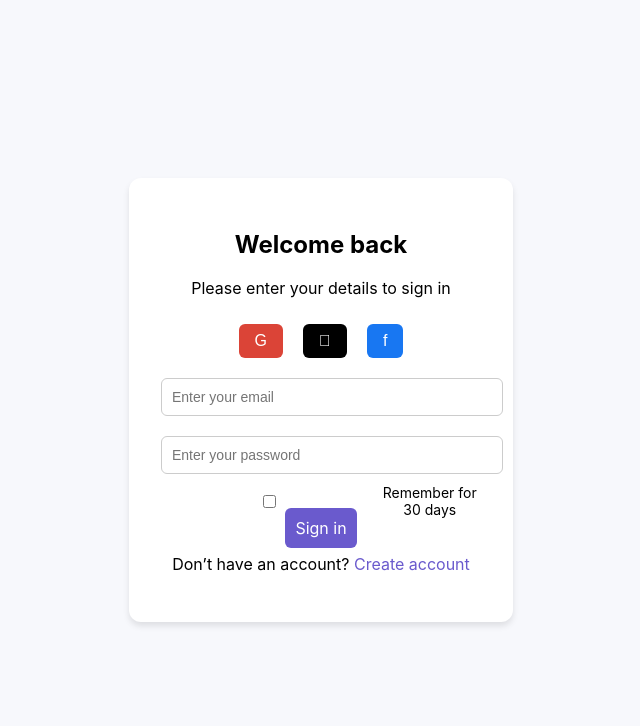
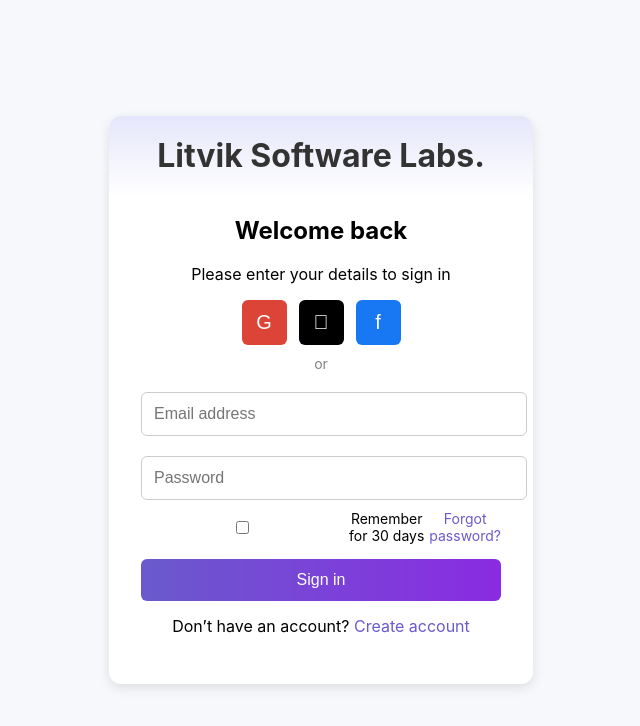
Before and after one commit to StephanBegins/MarketingTeamTrack, a React (Create React App) app: page / in a window 1280 px wide. Shown: the top 726 px of the page, without its empty margins (319-959 px from the left). Built offline with nearby package versions, Linux system fonts and the light colour scheme.

Commit message:
login page work done 2

```diff
--- a/src/App.js
+++ b/src/App.js
@@ -3,29 +3,48 @@ import { BrowserRouter as Router, Route, Routes, Navigate } from "react-router-d
 import Home from "./pages/Home";
 import Tasks from "./pages/Tasks";
 import Reports from "./pages/Reports";
-import Login from "./pages/Login"; // Import Login Page
+import Login from "./pages/Login";
 import Header from "./components/Header";
 import Sidebar from "./components/Sidebar";
 import "./App.css";
 
+function ProtectedLayout({ children }) {
+  return (
+    <>
+      <Header />
+      <div className="app-container">
+        <Sidebar />
+        <div className="content">{children}</div>
+      </div>
+    </>
+  );
+}
+
 function App() {
-  const isAuthenticated = localStorage.getItem("isAuthenticated");
+  const isAuthenticated = localStorage.getItem("isAuthenticated") === "true"; // Convert string to boolean
 
   return (
     <Router>
-      {isAuthenticated && <Header />}
-      <div className="app-container">
-        {isAuthenticated && <Sidebar />}
-        <Routes>
-          {/* Login Route (Redirects if already authenticated) */}
-          <Route path="/" element={isAuthenticated ? <Navigate to="/home" /> : <Login />} />
+      <Routes>
+        {/* Public Route */}
+        <Route path="/" element={<Login />} />
 
-          {/* Protected Routes (Only accessible when logged in) */}
-          <Route path="/home" element={isAuthenticated ? <Home /> : <Navigate to="/" />} />
-          <Route path="/tasks" element={isAuthenticated ? <Tasks /> : <Navigate to="/" />} />
-          <Route path="/reports" element={isAuthenticated ? <Reports /> : <Navigate to="/" />} />
-        </Routes>
-      </div>
+        {/* Protected Routes Wrapped Inside Layout */}
+        {isAuthenticated ? (
+          <>
+            <Route path="/home" element={<ProtectedLayout><Home /></ProtectedLayout>} />
+            <Route path="/tasks" element={<ProtectedLayout><Tasks /></ProtectedLayout>} />
+            <Route path="/reports" element={<ProtectedLayout><Reports /></ProtectedLayout>} />
+          </>
+        ) : (
+          // Redirect to login if not authenticated
+          <>
+            <Route path="/home" element={<Navigate to="/" />} />
+            <Route path="/tasks" element={<Navigate to="/" />} />
+            <Route path="/reports" element={<Navigate to="/" />} />
+          </>
+        )}
+      </Routes>
     </Router>
   );
 }
--- a/src/pages/Home.js
+++ b/src/pages/Home.js
@@ -1,7 +1,16 @@
 import React, { useState } from "react";
 import "./Home.css";
+import { useNavigate } from "react-router-dom";
 
 const Home = () => {
+
+  const navigate = useNavigate();
+  // Redirect to login if not authenticated
+  const handleLogout = () => {
+    localStorage.removeItem("isAuthenticated");
+    navigate("/", { replace: true }); // Redirect to login
+  };
+
   // State for new task input (mthdr)
   const [newTask, setNewTask] = useState({
     mthdr_userid: "",
@@ -190,6 +199,7 @@ const Home = () => {
           </table>
         </div>
       )}
+      <button onClick={handleLogout}>Logout</button>
     </div>
   );
 };
--- a/src/pages/Login.css
+++ b/src/pages/Login.css
@@ -1,3 +1,4 @@
+/* Centering the login form */
 .login-container {
     display: flex;
     justify-content: center;
@@ -6,53 +7,114 @@
     background-color: #f7f8fc;
   }
 
+  /* Login Box */
   .login-box {
     background: white;
     padding: 2rem;
     border-radius: 12px;
-  box-shadow: 0 4px 6px rgba(0, 0, 0, 0.1);
+    box-shadow: 0 4px 12px rgba(0, 0, 0, 0.1);
     text-align: center;
-  width: 320px;
+    width: 360px;
+  }
+
+  /* Gradient Header */
+  .gradient-header {
+    background: linear-gradient(180deg, #e5e6fa, white);
+    height: 80px;
+    display: flex;
+    justify-content: center;
+    align-items: center;
+    border-top-left-radius: 12px;
+    border-top-right-radius: 12px;
+    margin: -2rem -2rem 1rem;
+  }
+
+  /* Globe Icon */
+  .globe-icon {
+    width: 40px;
+    height: 40px;
+  }
+
+  /* Social Login Buttons */
+  .social-login {
+    display: flex;
+    justify-content: center;
+    gap: 12px;
   }
 
   .social-login button {
-  margin: 10px;
-  padding: 8px 16px;
+    width: 45px;
+    height: 45px;
     border: none;
     border-radius: 6px;
     cursor: pointer;
-  font-size: 16px;
+    font-size: 20px;
   }
 
   .google { background: #db4437; color: white; }
   .apple { background: black; color: white; }
   .facebook { background: #1877f2; color: white; }
 
+  /* Input Fields */
   form input {
     width: 100%;
-  padding: 10px;
+    padding: 12px;
     margin: 10px 0;
     border: 1px solid #ccc;
     border-radius: 6px;
+    font-size: 16px;
   }
 
-buttonlogin {
+  /* Error Message */
+  .error-message {
+    color: red;
+    font-size: 14px;
+    margin-bottom: 10px;
+  }
+
+  /* Remember me & Forgot Password */
+  .remember {
+    display: flex;
+    justify-content: space-between;
+    align-items: center;
+    font-size: 14px;
+    margin-bottom: 15px;
+  }
+
+  .forgot-password {
+    text-decoration: none;
+    color: #6a5acd;
+  }
+
+  /* Sign-in Button */
+  .login-button {
     width: 100%;
-  padding: 10px;
-  background: #6a5acd;
+    padding: 12px;
+    background: linear-gradient(90deg, #6a5acd, #8a2be2);
     color: white;
     border: none;
     border-radius: 6px;
+    font-size: 16px;
     cursor: pointer;
   }
 
-.remember {
-  display: flex;
-  align-items: center;
-  font-size: 14px;
+  .login-button:hover {
+    background: linear-gradient(90deg, #8a2be2, #6a5acd);
   }
 
-p a {
+  /* Signup Text */
+  .signup-text {
+    margin-top: 15px;
+  }
+
+  .signup-text a {
     color: #6a5acd;
     text-decoration: none;
   }
+
+  /* Divider */
+  .divider {
+    margin: 10px 0;
+    font-size: 14px;
+    color: gray;
+  }
--- a/src/pages/Login.js
+++ b/src/pages/Login.js
@@ -1,6 +1,6 @@
 import React, { useState, useEffect } from "react";
 import { useNavigate } from "react-router-dom";
-import "./Login.css"; // Add appropriate styling
+import "./Login.css";
 
 const Login = () => {
   const [email, setEmail] = useState("");
@@ -8,7 +8,6 @@ const Login = () => {
   const [error, setError] = useState("");
   const navigate = useNavigate();
 
-  // Redirect to home if already logged in
   useEffect(() => {
     if (localStorage.getItem("isAuthenticated") === "true") {
       navigate("/home");
@@ -17,9 +16,8 @@ const Login = () => {
 
   const handleLogin = (e) => {
     e.preventDefault();
-    setError(""); // Reset error on new submission
+    setError("");
 
-    // Dummy authentication (replace with API call)
     if (email === "admin@example.com" && password === "password") {
       localStorage.setItem("isAuthenticated", "true");
       navigate("/home");
@@ -31,6 +29,10 @@ const Login = () => {
   return (
     <div className="login-container">
       <div className="login-box">
+        <div className="gradient-header">
+          <h1>Litvik Software Labs.</h1>
+        </div>
+
         <h2>Welcome back</h2>
         <p>Please enter your details to sign in</p>
 
@@ -40,17 +42,19 @@ const Login = () => {
           <button className="facebook">f</button>
         </div>
 
+        <p className="divider">or</p>
+
         <form onSubmit={handleLogin}>
           <input
             type="email"
-            placeholder="Enter your email"
+            placeholder="Email address"
             value={email}
             onChange={(e) => setEmail(e.target.value)}
             required
           />
           <input
             type="password"
-            placeholder="Enter your password"
+            placeholder="Password"
             value={password}
             onChange={(e) => setPassword(e.target.value)}
             required
@@ -61,12 +65,13 @@ const Login = () => {
           <div className="remember">
             <input type="checkbox" id="rememberMe" />
             <label htmlFor="rememberMe">Remember for 30 days</label>
+            <a href="/forgot-password" className="forgot-password">Forgot password?</a>
           </div>
 
-          <buttonlogin type="submit">Sign in</buttonlogin>
+          <button type="submit" className="login-button">Sign in</button>
         </form>
 
-        <p>
+        <p className="signup-text">
           Don’t have an account? <a href="/signup">Create account</a>
         </p>
       </div>
```
Lines whose indentation alone changed are shown as unchanged.
